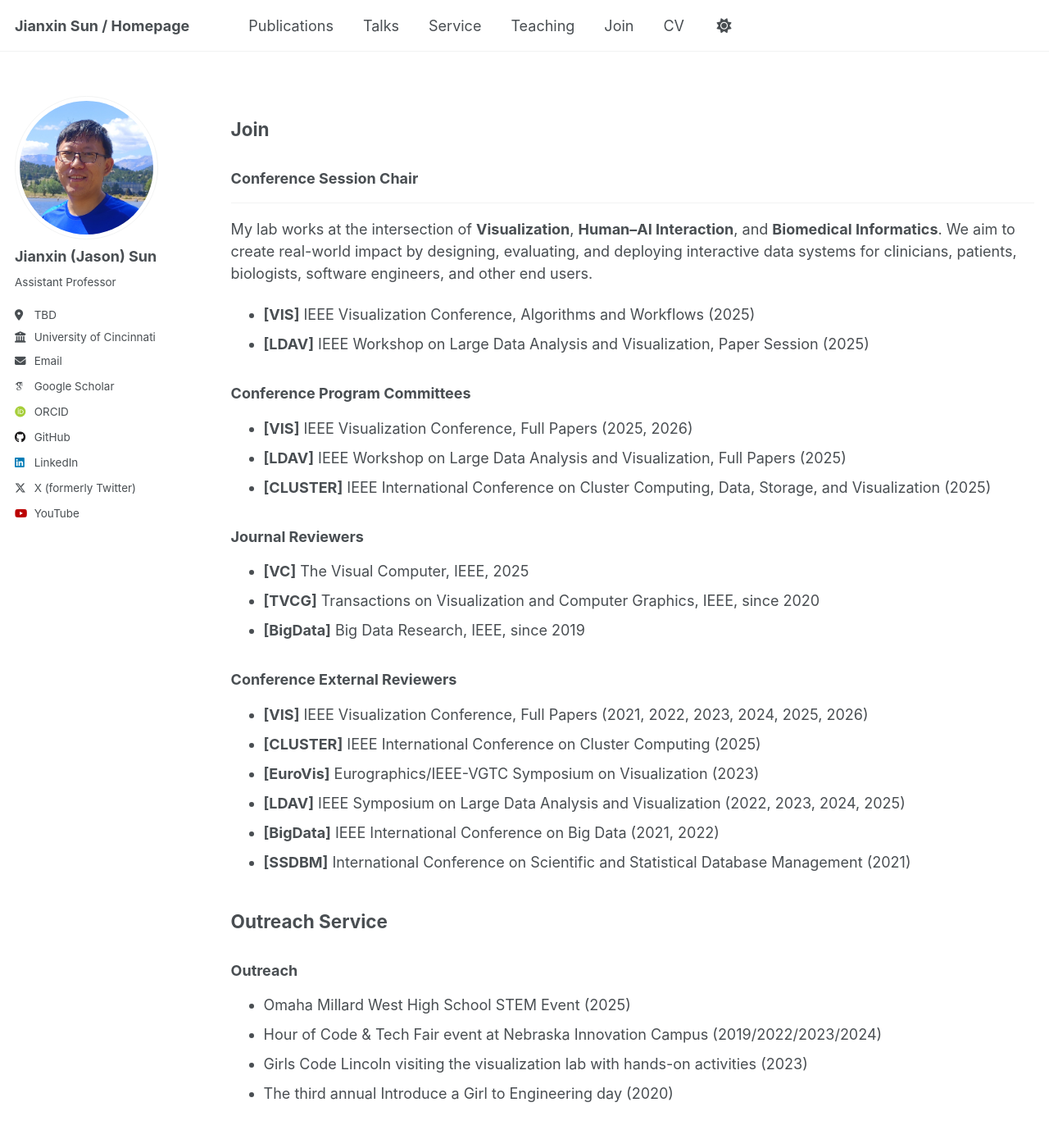
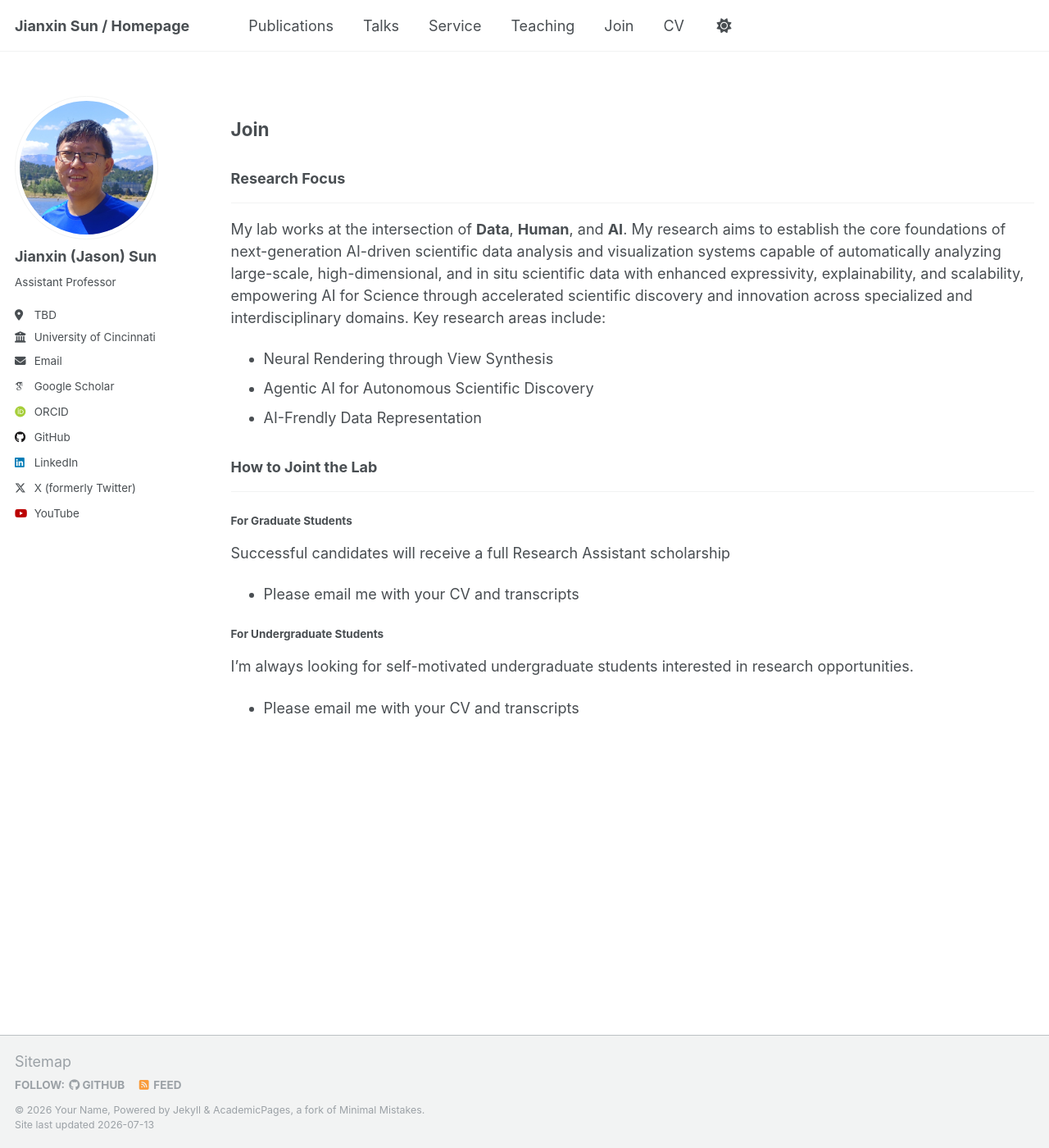
Before and after one commit to sunjianxin/sunjianxin.github.io, a Jekyll site: the page built from _pages/join.html, in a window 1280 px wide and 1400 px high. Shown: the whole window at 82% size. Built offline with Jekyll 4.4.1, drawn with Linux system fonts in a browser that asks for light colours; some web fonts are replaced.

Commit message:
Update join.html

```diff
--- a/_pages/join.html
+++ b/_pages/join.html
@@ -6,51 +6,35 @@ author_profile: true
 ---
 
 <h2>Join</h2>
-<h3>Conference Session Chair</h3>
+<h3>Research Focus</h3>
 <hr class="separator">
 <p>
   My lab works at the intersection of
-  <strong>Visualization</strong>,
-  <strong>Human–AI Interaction</strong>, and
-  <strong>Biomedical Informatics</strong>.
-  We aim to create real-world impact by designing, evaluating, and
-  deploying interactive data systems for clinicians, patients,
-  biologists, software engineers, and other end users.
+  <strong>Data</strong>,
+  <strong>Human</strong>, and
+  <strong>AI</strong>.
+  My research aims to establish the core foundations of next-generation AI-driven scientific data analysis and visualization systems
+  capable of automatically analyzing large-scale, high-dimensional, and in situ scientific data with enhanced expressivity, explainability,
+  and scalability, empowering AI for Science through accelerated scientific discovery and innovation across specialized and interdisciplinary domains.
+  Key research areas include:
 </p>
 <ul>
-  <li><strong>[VIS]</strong> IEEE Visualization Conference, Algorithms and Workflows (2025)</li>
-  <li><strong>[LDAV]</strong> IEEE Workshop on Large Data Analysis and Visualization, Paper Session (2025)</li>
+  <li> Neural Rendering through View Synthesis</li>
+  <li> Agentic AI for Autonomous Scientific Discovery </li>
+  <li> AI-Frendly Data Representation </li>
 </ul>
-<h3>Conference Program Committees</h3>
+<h3>How to Joint the Lab</h3>
+<hr class="separator">
+<h4>For Graduate Students</h4>
+<p>Successful candidates will receive a full Research Assistant scholarship</p>
 <ul>
-  <li><strong>[VIS]</strong> IEEE Visualization Conference, Full Papers (2025, 2026)</li>
-  <li><strong>[LDAV]</strong> IEEE Workshop on Large Data Analysis and Visualization, Full Papers (2025)</li>
-  <li><strong>[CLUSTER]</strong> IEEE International Conference on Cluster Computing, Data, Storage, and Visualization (2025)</li>
+  <li> Please email me with your CV and transcripts</li>
 </ul>
-<h3>Journal Reviewers</h3>
+<h4>For Undergraduate Students</h4>
+<p>I’m always looking for self-motivated undergraduate students interested in research opportunities.</p>
 <ul>
-  <li><strong>[VC]</strong> The Visual Computer, IEEE, 2025</li>
-  <li><strong>[TVCG]</strong> Transactions on Visualization and Computer Graphics, IEEE, since 2020</li>
-  <li><strong>[BigData]</strong> Big Data Research, IEEE, since 2019</li>
+  <li> Please email me with your CV and transcripts</li>
 </ul>
-<h3>Conference External Reviewers</h3>
-<ul>
-  <li><strong>[VIS]</strong> IEEE Visualization Conference, Full Papers (2021, 2022, 2023, 2024, 2025, 2026)</li>
-  <li><strong>[CLUSTER]</strong> IEEE International Conference on Cluster Computing (2025)</li>
-  <li><strong>[EuroVis]</strong> Eurographics/IEEE-VGTC Symposium on Visualization (2023)</li>
-  <li><strong>[LDAV]</strong> IEEE Symposium on Large Data Analysis and Visualization (2022, 2023, 2024, 2025)</li>
-  <li><strong>[BigData]</strong> IEEE International Conference on Big Data (2021, 2022)</li>
-  <li><strong>[SSDBM]</strong> International Conference on Scientific and Statistical Database Management (2021)</li>
-</ul>
-<h2>Outreach Service</h2>
-<h3>Outreach</h3>
-<ul>
-  <li>Omaha Millard West High School STEM Event (2025)</li>
-  <li>Hour of Code & Tech Fair event at Nebraska Innovation Campus (2019/2022/2023/2024)</li>
-  <li>Girls Code Lincoln visiting the visualization lab with hands-on activities (2023)</li>
-  <li>The third annual Introduce a Girl to Engineering day (2020)</li>
-</ul>
-
 
 <!-- {% include base_path %}
 
```
